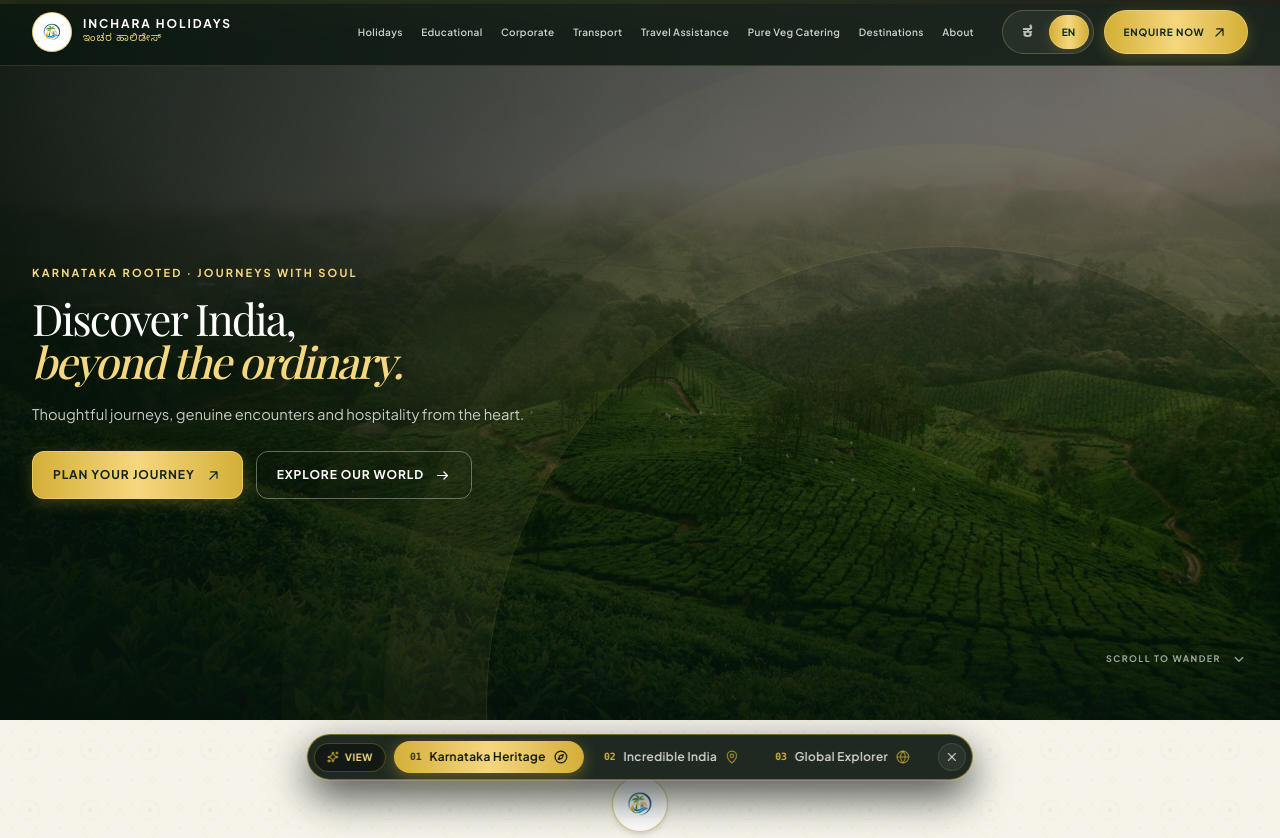
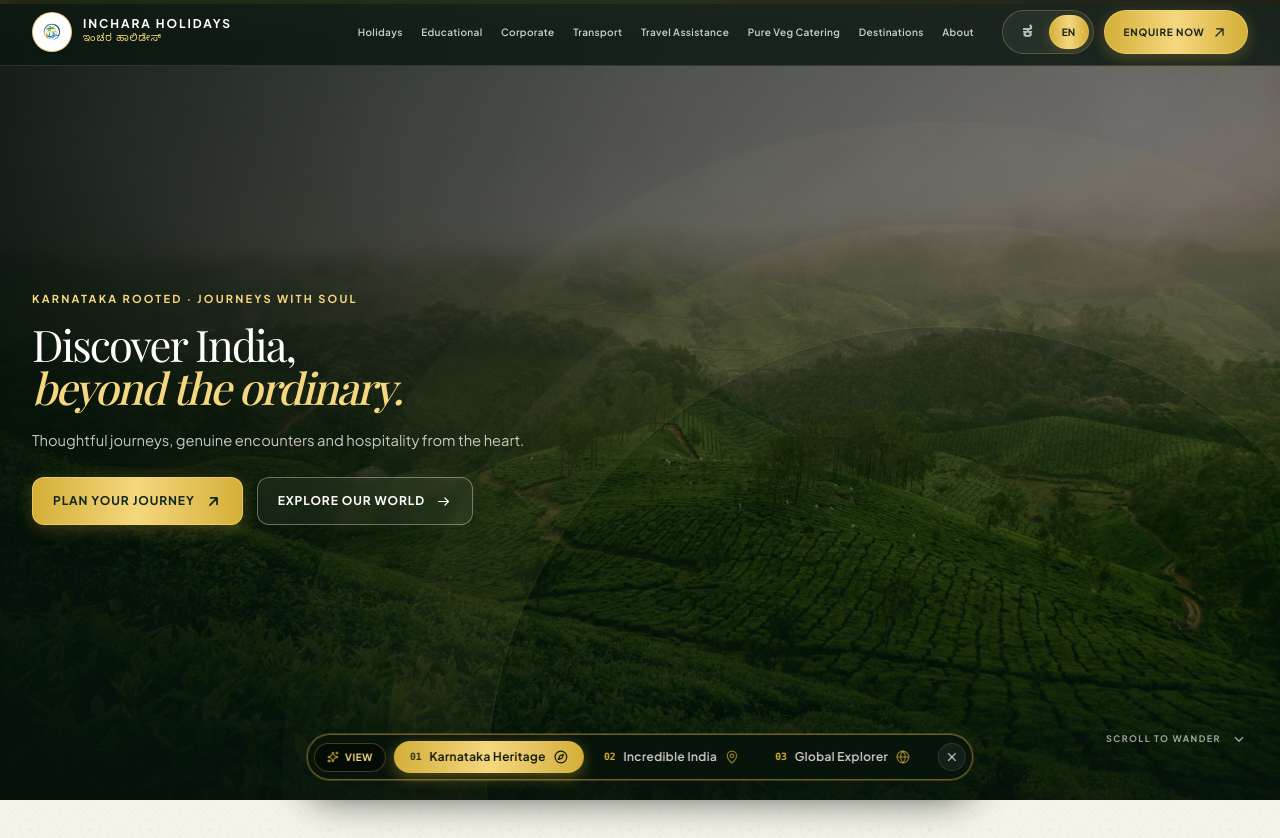
Before and after one commit to Srinidhi-070/Inchara-Holidays, a React (Vite) app: page / in a window 1280 px wide. Shown: the top 838 px of the page. Built offline with nearby package versions, Linux system fonts and the light colour scheme; a web font is replaced by a local one.

Commit message:
fix: make landing page full-bleed 100vh viewport coverage and harmonize hero button alignment

```diff
--- a/src/components/HomeSections.tsx
+++ b/src/components/HomeSections.tsx
@@ -82,14 +82,21 @@ export function Hero({ locale, onEnquire, concept = "A", hasSelectedConcept = fa
             <em>{titleB}</em>
           </h1>
           <p className="hero__body">{body}</p>
-          <div className="hero__actions">
-            <button className="gold-button" type="button" onClick={() => onEnquire()}>
-              {primaryBtn}
-              <ArrowUpRight />
+          <div className="hero__actions flex flex-wrap items-center gap-3.5 sm:gap-4 mt-6 sm:mt-7">
+            <button
+              className="gold-button group !m-0 h-12 min-h-[48px] inline-flex items-center justify-center gap-2.5 cursor-pointer text-xs font-bold uppercase tracking-wider py-3 px-7 rounded-xl shadow-lg hover:shadow-[0_0_24px_rgba(212,175,55,0.4)] transition-all active:scale-95"
+              type="button"
+              onClick={() => onEnquire()}
+            >
+              <span className="font-bold text-[#12261C] leading-none">{primaryBtn}</span>
+              <ArrowUpRight className="w-4 h-4 text-[#12261C] stroke-[2.5] transition-transform duration-300 group-hover:translate-x-0.5 group-hover:-translate-y-0.5" />
             </button>
-            <a className="outline-button" href="#services">
-              {secondaryBtn}
-              <ArrowRight />
+            <a
+              className="outline-button group !m-0 h-12 min-h-[48px] inline-flex items-center justify-center gap-2.5 text-white border border-[#D4AF37]/50 hover:border-[#F5D77F] hover:text-[#F5D77F] bg-white/5 hover:bg-white/10 transition-all py-3 px-7 rounded-xl text-xs uppercase font-bold tracking-wider cursor-pointer backdrop-blur-xs active:scale-95"
+              href="#services"
+            >
+              <span className="leading-none">{secondaryBtn}</span>
+              <ArrowRight className="w-4 h-4 transition-transform duration-200 group-hover:translate-x-2" />
             </a>
           </div>
         </div>
--- a/src/index.css
+++ b/src/index.css
@@ -604,7 +604,8 @@
 /* Hero */
 .hero {
   position: relative;
-  min-height: min(740px, 90svh);
+  min-height: 100vh;
+  min-height: 100dvh;
   overflow: hidden;
   background: #0a1810;
   color: #fff;
@@ -646,11 +647,12 @@
 .hero__content {
   position: relative;
   display: flex;
-  min-height: min(740px, 90svh);
+  min-height: 100vh;
+  min-height: 100dvh;
   flex-direction: column;
   justify-content: center;
-  padding-top: 86px;
-  padding-bottom: 42px;
+  padding-top: max(88px, 11vh);
+  padding-bottom: max(64px, 9vh);
 }
 
 .coordinate {
@@ -694,7 +696,8 @@
 .hero__actions {
   display: flex;
   flex-wrap: wrap;
-  gap: 13px;
+  align-items: center;
+  gap: 14px;
   margin-top: 24px;
 }
 
@@ -1883,7 +1886,8 @@
 
   .hero,
   .hero__content {
-    min-height: 760px;
+    min-height: 100vh;
+    min-height: 100dvh;
   }
 
   .hero__content {
@@ -2019,7 +2023,8 @@
 
   .hero,
   .hero__content {
-    min-height: 720px;
+    min-height: 100vh;
+    min-height: 100dvh;
   }
 
   .hero__image {
```
Also changed, not shown: 1 other file (tests, documents, lock files or other folders).
